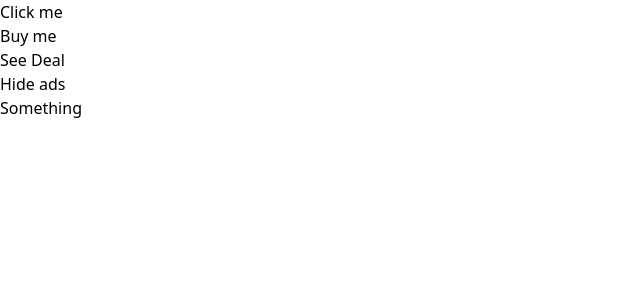
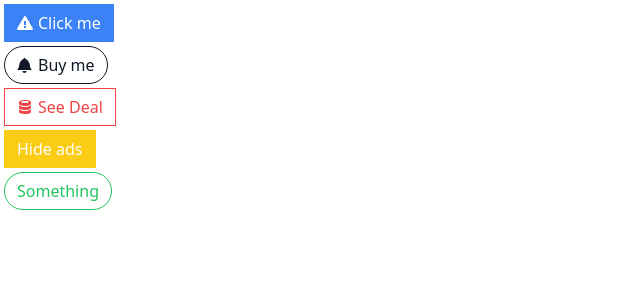
Before and after one commit to ToniRajamaki/Modern-react-udemy, a React (Create React App) app in the folder comps/: page / in a window 1280 px wide. Shown: the top 300 px of the page, without its empty margins (0-640 px from the left). Built offline with nearby package versions, Linux system fonts and the light colour scheme.

Commit message:
added some react icons, and did variation of buttons

```diff
--- a/comps/package.json
+++ b/comps/package.json
@@ -6,10 +6,13 @@
     "@testing-library/jest-dom": "^5.16.5",
     "@testing-library/react": "^13.4.0",
     "@testing-library/user-event": "^13.5.0",
+    "classnames": "^2.3.2",
     "prop-types": "^15.8.1",
     "react": "^18.2.0",
     "react-dom": "^18.2.0",
+    "react-icons": "^4.10.1",
     "react-scripts": "5.0.1",
+    "tailwind-merge": "^1.13.2",
     "web-vitals": "^2.1.4"
   },
   "scripts": {
--- a/comps/src/App.js
+++ b/comps/src/App.js
@@ -1,23 +1,37 @@
 import React from 'react'
 import Button from './Button'
+import { GoBell, GoAlert, GoDatabase } from 'react-icons/go'
 
 function App() {
   return (
     <div>
       <div>
-        <Button primary>Click me</Button>
+        <Button primary>
+          <GoAlert></GoAlert>
+          Click me
+        </Button>
       </div>
       <div>
-        <Button>Buy me</Button>
+        <Button outline secondary rounded>
+          <GoBell></GoBell>
+          Buy me
+        </Button>
       </div>
       <div>
-        <Button>See Deal</Button>
+        <Button danger outline>
+          <GoDatabase />
+          See Deal
+        </Button>
       </div>
       <div>
-        <Button>Hide ads</Button>
+        <Button warning >
+          Hide ads
+        </Button>
       </div>
       <div>
-        <Button>Something</Button>
+        <Button success rounded outline>
+          Something
+        </Button>
       </div>
     </div>
   )
--- a/comps/src/Button.js
+++ b/comps/src/Button.js
@@ -1,4 +1,5 @@
-import PropTypes from 'prop-types'
+import classNames from 'classnames'
+import { twMerge } from 'tailwind-merge'
 
 function Button({
   children,
@@ -10,7 +11,24 @@ function Button({
   outline,
   rounded,
 }) {
-  return <button>{children}</button>
+  let classes = classNames('flex items-center px-3 py-1.5 border m-1', {
+    'border-blue-500 bg-blue-500 text-white': primary,
+    'border-gray-900 bg-gray-900 text-white': secondary,
+    'border-green-500 bg-green-500 text-white': success,
+    'border-yellow-400 bg-yellow-400 text-white': warning,
+    'border-red-500 bg-red-500 text-white': danger,
+    'rounded-full': rounded,
+    'bg-white': outline,
+    'text-blue-500': outline && primary,
+    'text-gray-900': outline && secondary,
+    'text-green-500': outline && success,
+    'text-yellow-400': outline && warning,
+    'text-red-500': outline && danger,
+  })
+
+  classes = twMerge(classes)
+
+  return <button className={classes}>{children}</button>
 }
 
 Button.propTypes = {
@@ -18,13 +36,15 @@ Button.propTypes = {
     const count =
       Number(!!primary) +
       Number(!!secondary) +
+      Number(!!success) +
       Number(!!warning) +
-      Number(!!success) +
       Number(!!danger)
-      if(count >1){
-          return new Error('There is conflicting varaition styling props')
 
-      }
+    if (count > 1) {
+      return new Error(
+        'Only one of primary, secondary, success, warning, danger can be true!'
+      )
+    }
   },
 }
 
--- a/comps/src/index.css
+++ b/comps/src/index.css
@@ -1,3 +1,7 @@
 @tailwind base;
 @tailwind components;
 @tailwind utilities;
+
+button > svg {
+    margin-right: 5px;
+}
```
Also changed, not shown: 1 other file (tests, documents, lock files or other folders).
